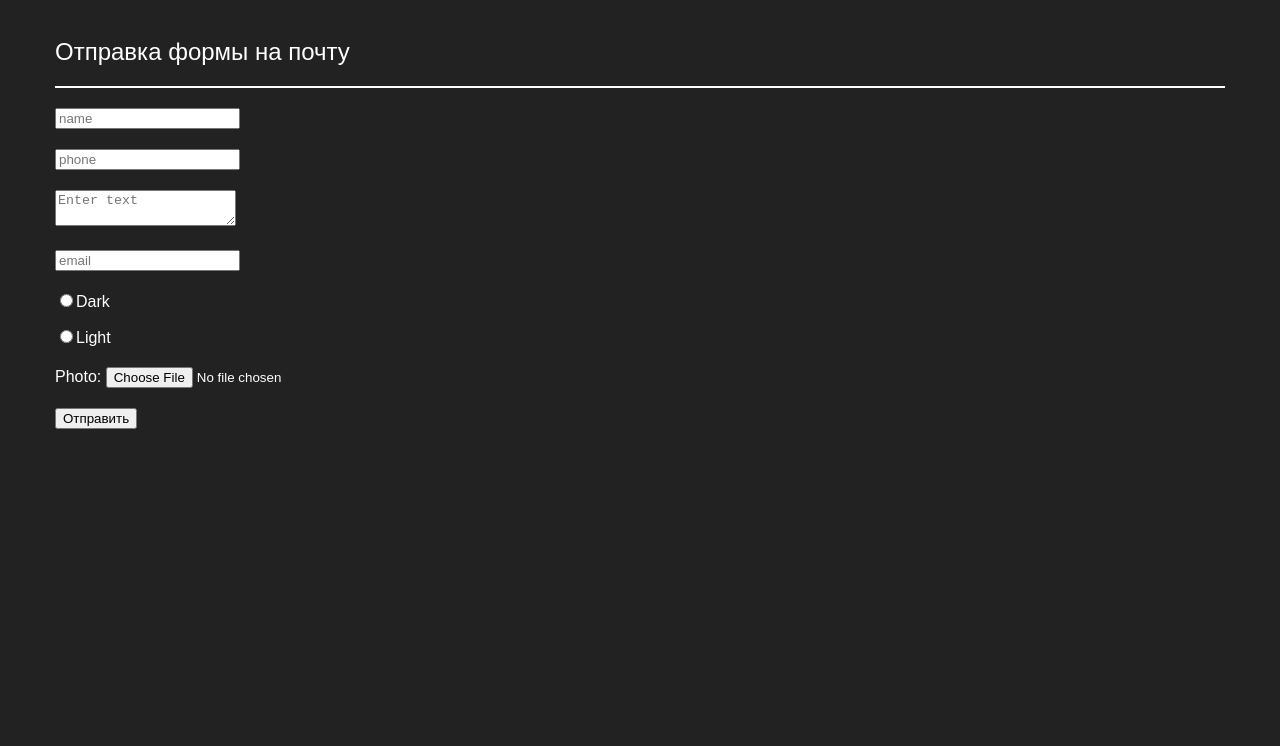
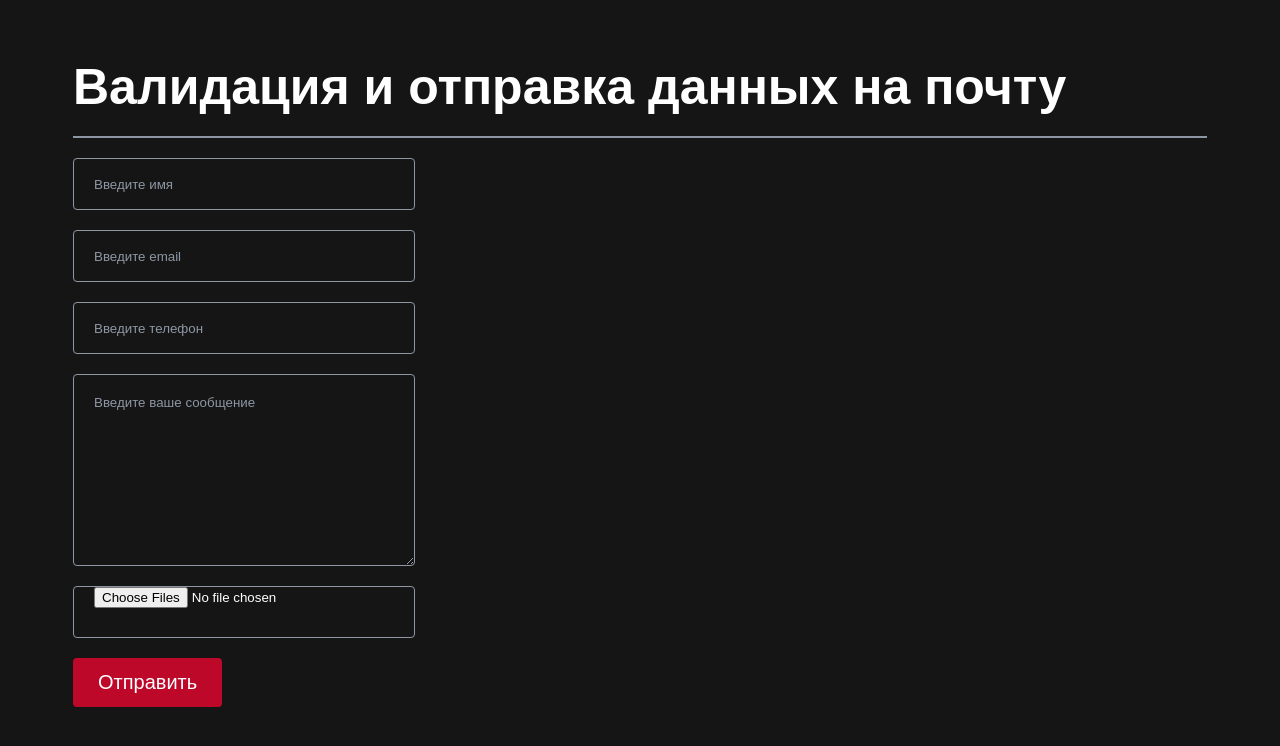
Before and after one commit to AmetDev/-50-days-projects-js, a plain HTML site: page 12.01-forma-mail/index.html in a window 1280 px wide. Drawn offline with Linux system fonts and the light colour scheme; a web font is replaced by a local one.

Commit message:
commit-test-for-linux

```diff
--- /dev/null
+++ b/12.01-forma-mail/css/settings.css
@@ -0,0 +1,155 @@
+.page {
+    box-sizing: border-box;
+  }
+
+  *,
+  *::before,
+  *::after {
+    box-sizing: inherit;
+  }
+
+  a {
+    color: inherit;
+    text-decoration: none;
+  }
+
+  img {
+    max-width: 100%;
+  }
+
+  @font-face {
+    font-family: "NotoSans";
+    src: url("../fonts/NotoSans.woff2") format("woff2");
+    font-weight: 400;
+    font-display: swap;
+    font-style: normal;
+  }
+
+  @font-face {
+    font-family: "NotoSans";
+    src: url("../fonts/NotoSansBold.woff2") format("woff2");
+    font-weight: 700;
+    font-display: swap;
+    font-style: normal;
+  }
+
+  :root {
+    /* colors */
+    --main-bg: #151515;
+    --main-text: #fff;
+    --second-text: #8d97a4;
+    --accent: #bd082a;
+    --accent-active: #8f0d24;
+
+    /* container */
+    --padding: 15px;
+    --max-width-container: 1440px;
+  }
+
+  .page__body {
+    padding: 50px;
+    min-width: 320px;
+    font-family: 'NotoSans', sans-serif;
+    font-weight: 400;
+    background-color: var(--main-bg);
+  }
+
+  .container {
+    margin: 0 auto;
+    padding: 0 var(--padding);
+    max-width: var(--max-width-container);
+  }
+
+  .title {
+    margin: 0;
+    margin-bottom: 15px;
+    color: var(--main-text);
+  }
+
+  .title--main {
+    font-size: 50px;
+  }
+
+  .title--second {
+    font-size: 35px;
+  }
+
+  .button {
+    border: none;
+    border-radius: 4px;
+    padding: 13px 25px;
+    font-family: inherit;
+    font-size: 20px;
+    color: var(--main-text);
+    background-color: var(--accent);
+    cursor: pointer;
+    transition: background-color 0.3s ease-in-out;
+  }
+
+  .button:hover {
+    background-color: var(--accent-active);
+  }
+
+  .link {
+    font-size: 20px;
+    color: var(--main-text);
+    transition: color 0.3s ease-in-out;
+  }
+
+  .link:hover {
+    color: var(--accent);
+  }
+
+  .card {
+    border: 1px solid var(--second-text);
+    border-radius: 4px;
+    padding: 15px;
+    color: var(--main-text);
+  }
+
+  .grid {
+    display: grid;
+    grid-template-columns: repeat(3, 1fr);
+    gap: var(--padding);
+  }
+
+  .flex {
+    display: flex;
+    flex-wrap: wrap;
+  }
+
+  .divider {
+    margin: 20px 0;
+    width: 100%;
+    height: 2px;
+    background-color: var(--second-text);
+  }
+
+  .input {
+    border: 1px solid var(--second-text);
+    border-radius: 4px;
+    padding: 0 20px;
+    width: 300px;
+    height: 50px;
+    font-family: inherit;
+    color: #fff;
+    background-color: transparent;
+  }
+
+  .input::placeholder {
+    color: var(--second-text);
+  }
+
+  .textarea {
+    border: 1px solid var(--second-text);
+    border-radius: 4px;
+    padding: 20px;
+    width: 300px;
+    font-family: inherit;
+    color: #fff;
+    background-color: transparent;
+  }
+
+  .textarea::placeholder {
+    color: var(--second-text);
+  }
--- /dev/null
+++ b/12.01-forma-mail/css/style.css
@@ -0,0 +1,24 @@
+body {
+    background-color: #222;
+    color: #fff;
+    font-family: 'Ubuntu', sans-serif;
+}
+
+.form {
+    display: flex;
+    flex-direction: column;
+    align-items: flex-start;
+  }
+
+  .input {
+    margin-bottom: 20px;
+  }
+
+  .textarea {
+    margin-bottom: 20px;
+  }
+
+  .form__label {
+    display: flex;
+    flex-direction: column-reverse;
+  }
--- a/12.01-forma-mail/index.html
+++ b/12.01-forma-mail/index.html
@@ -5,50 +5,34 @@
     <meta http-equiv="X-UA-Compatible" content="IE=edge">
     <meta name="viewport" content="width=device-width, initial-scale=1.0">
     <title>Document</title>
-    <link rel="stylesheet" href="style.css">
-    <script defer src="libs/inputmask.min.js"></script>
-  <!-- <script defer src="libs/just-validate.min.js"></script> -->
-    <script defer src="libs/just-validate3.3.3.min.js"></script>
-  <!-- <script defer src="js/script.js"></script> -->
-    <script defer src="js/script.js"></script>
+    <link rel="stylesheet" href="css/settings.css">
+    <link rel="stylesheet" href="css/style.css">
 </head>
-<body>
+<body class="page__body">
     <div class="container">
-        <header class="header_form">Отправка формы на почту</header>
-        <form class="form" action="#" method=POST" enctype="multipart/form-data">
-            <div class="username space">
-                <label for="name">
-                    <input placeholder="name" id="name" type="text" name="name" class="name_user">
+      <h1 class="title title--main">Валидация и отправка данных на почту</h1>
+      <div class="divider"></div>
+      <form action="#" class="form" method="POST" id="form" enctype="multipart/form-data">
+        <label class="form__label">
+          <input class="input input-name" type="text" data-validate-field="name" name="Имя" placeholder="Введите имя">
         </label>
-            </div>
-
-           <div class="number_user space">
-                <label >
-                    <input placeholder="phone" type="tel" name="tel" class="tel_user">
+        <label class="form__label">
+          <input class="input input-mail" type="email" data-validate-field="email" name="Email"
+            placeholder="Введите email">
         </label>
-           </div>
-           <div class="message space">
-                <label>
-                    <textarea placeholder="Enter text" name="text" id="message"></textarea>
+        <label class="form__label">
+          <input class="input input-tel" type="tel" data-validate-field="tel" name="Телефон"
+            placeholder="Введите телефон">
         </label>
-           </div>
-           <div class="email space">
-                <label >
-                    <p><input type="email" class="type_email" placeholder="email"></p>
+        <label class="form__label">
+          <textarea class="textarea" name="Сообщение" id="" cols="30" rows="10"
+            placeholder="Введите ваше сообщение"></textarea>
         </label>
-           </div>
-           <div class="radiobox space">
-                <label>
-                    <p><input type="radio" name="radio" value="dark">Dark</p>
-                    <p><input type="radio" name="radio" value="white">Light</p>
-                </label>
-           </div>
-           <div class="file">
-            <label for="file">Photo:</label>
-            <input type="file" id="file">
-           </div>
-           <button class="sumbit_button">Отправить</button>
+        <input class="input" type="file" name="file[]" multiple id="myfile">
+        <button class="button">Отправить</button>
       </form>
     </div>
+    <script src="js/script.js"></script>
   </body>
+
 </html>
--- a/12.01-forma-mail/js/script.js
+++ b/12.01-forma-mail/js/script.js
@@ -1,4 +1,16 @@
-const form = document.querySelector('.form');
-const telSelector = form.querySelector('input[type="tel"]');
-const inputMask = new Inputmask('+7 (999) 999-99-99');
-inputMask.mask(telSelector);
+
+
+document.addEventListener('DOMContentLoaded', function () {
+  const form = document.querySelector("form");
+  console.log(form)
+  // const telSelector = form.querySelector('input[type="tel"]');
+  // const inputMask = new Inputmask('+7 (999) 999-99-99');
+  // inputMask.mask(telSelector);
+
+  form.addEventListener('sumbit', formSend);
+
+  async function formSend(e) {
+    e.preventDefault();
+  }
+
+})
--- a/12.01-forma-mail/style.css
+++ /dev/null
@@ -1,48 +0,0 @@
-body {
-    background-color: #222;
-    color: #fff;
-    font-family: 'Ubuntu', sans-serif;
-}
-.space {
-    margin-bottom: 20px;
-}
-
-.container {
-    padding-left: 16px;
-    padding-right: 16px;
-    width: 100%;
-    max-width: 1170px;
-    margin-left: auto;
-    margin-right: auto;
-}
-.header_form {
-    font-size: 24px;
-    padding-top: 30px;
-    padding-bottom: 20px;
-    border-bottom: 2px solid;
-    margin-bottom: 20px;
-}
-.form {
-}
-.username {
-}
-.name_user {
-}
-.number_user {
-}
-.tel_user {
-}
-.message {
-}
-.email {
-}
-.type_email {
-}
-.radiobox {
-}
-.file {
-}
-
-.sumbit_button {
-    margin-top: 20px;
-}
```
Lines whose indentation alone changed are shown as unchanged.
